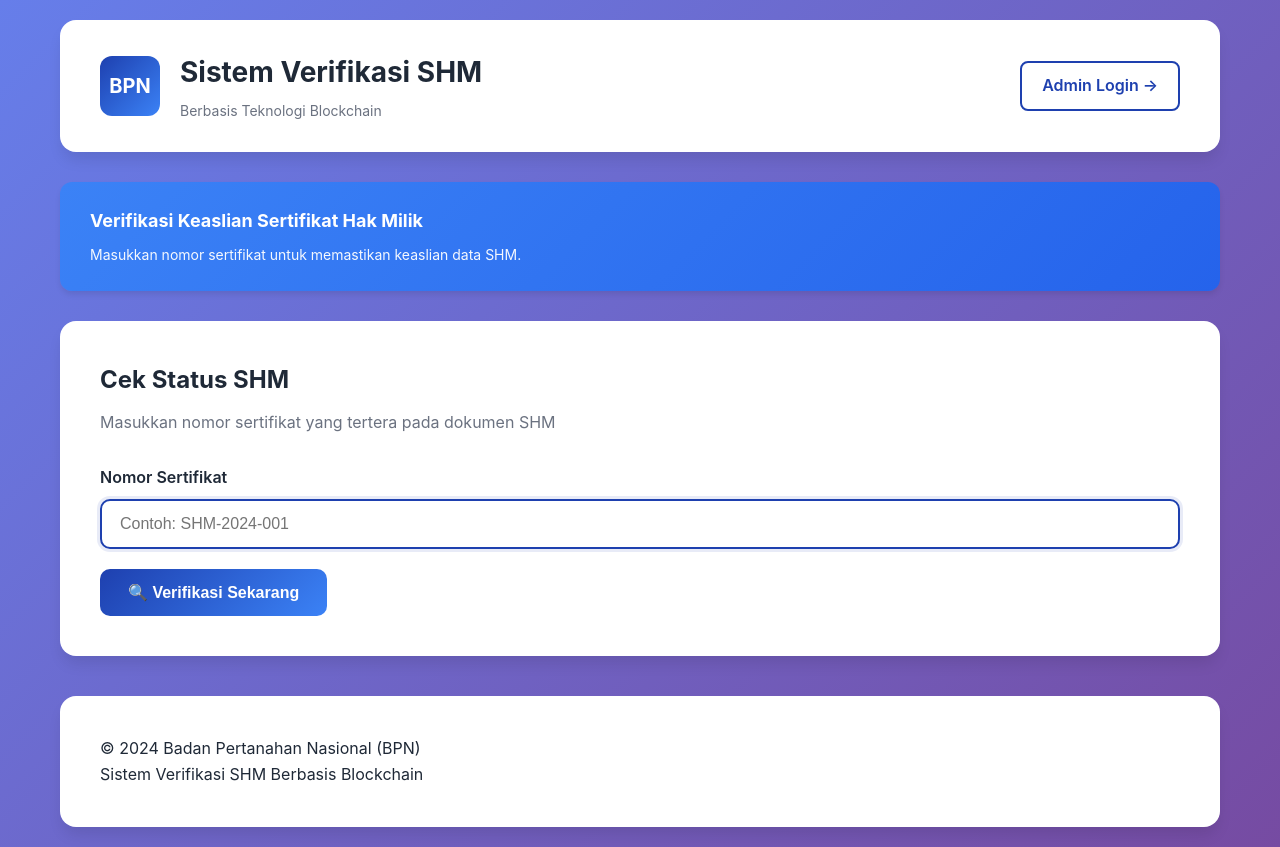
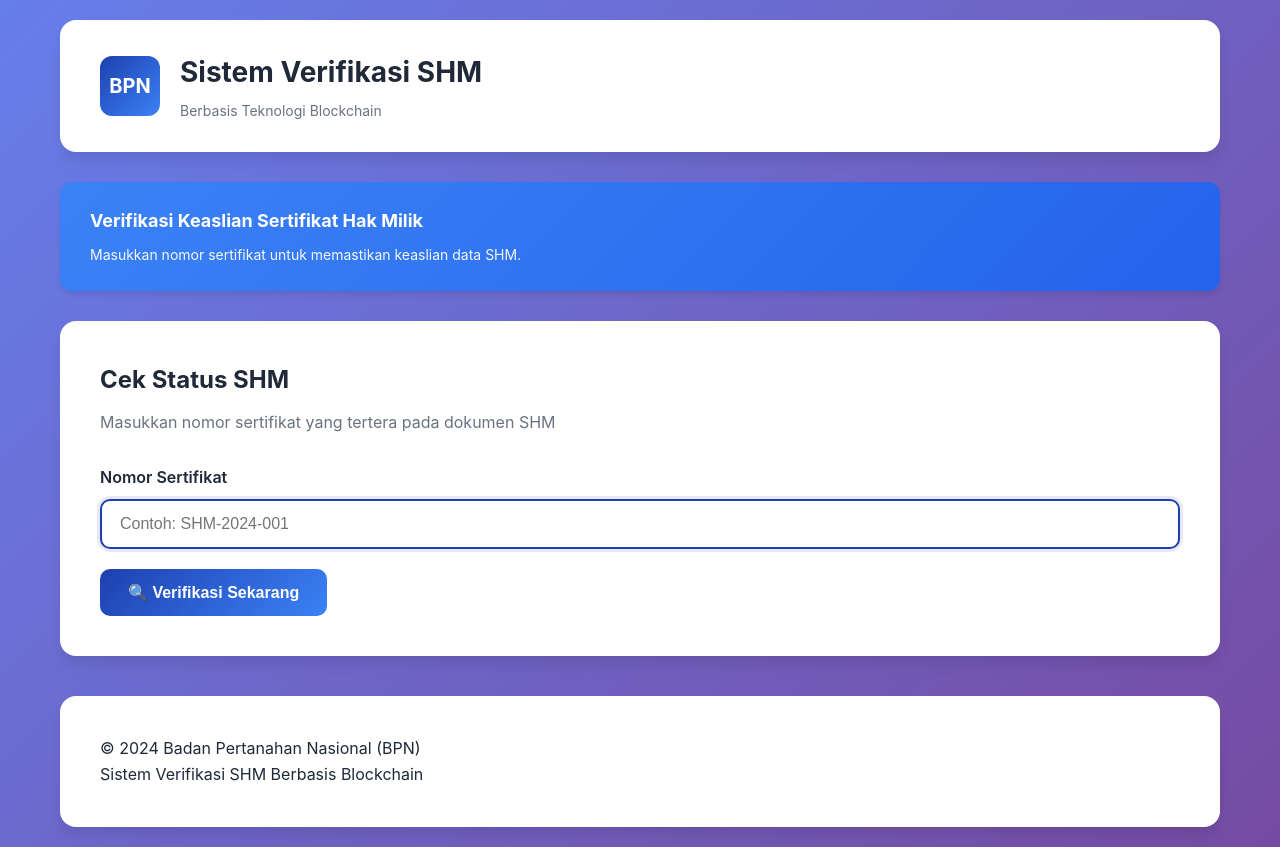
Before and after one commit to fathizaidan/Verification-Authenticity-SHM, a plain HTML site: page frontend/index.html in a window 1280 px wide. Drawn offline with Linux system fonts and the light colour scheme.

Commit message:
Update index.html

```diff
--- a/frontend/index.html
+++ b/frontend/index.html
@@ -17,7 +17,6 @@
             <p class="subtitle">Berbasis Teknologi Blockchain</p>
           </div>
         </div>
-        <a href="admin.html" class="admin-link">Admin Login →</a>
       </header>
 
       <!-- MAIN -->
```
